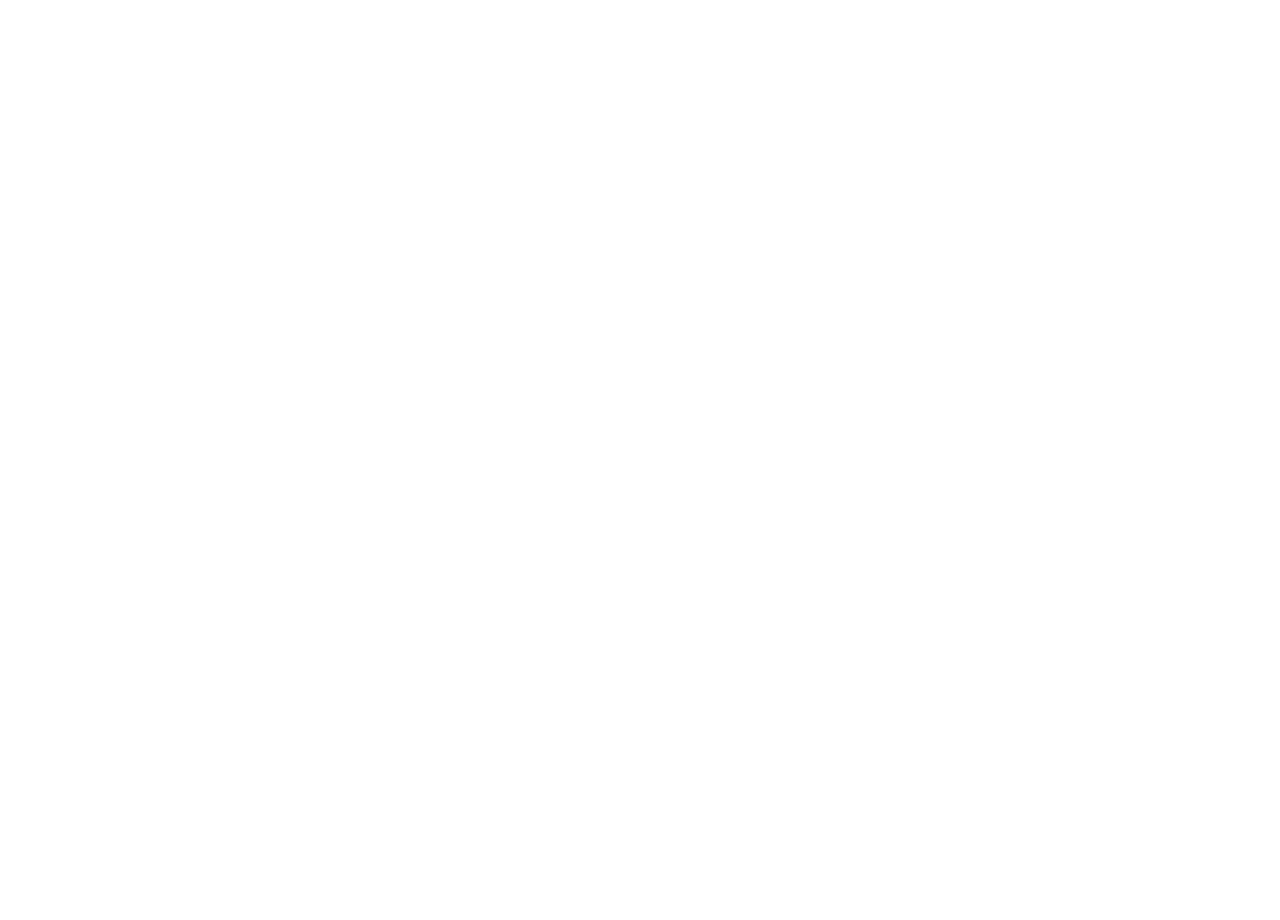
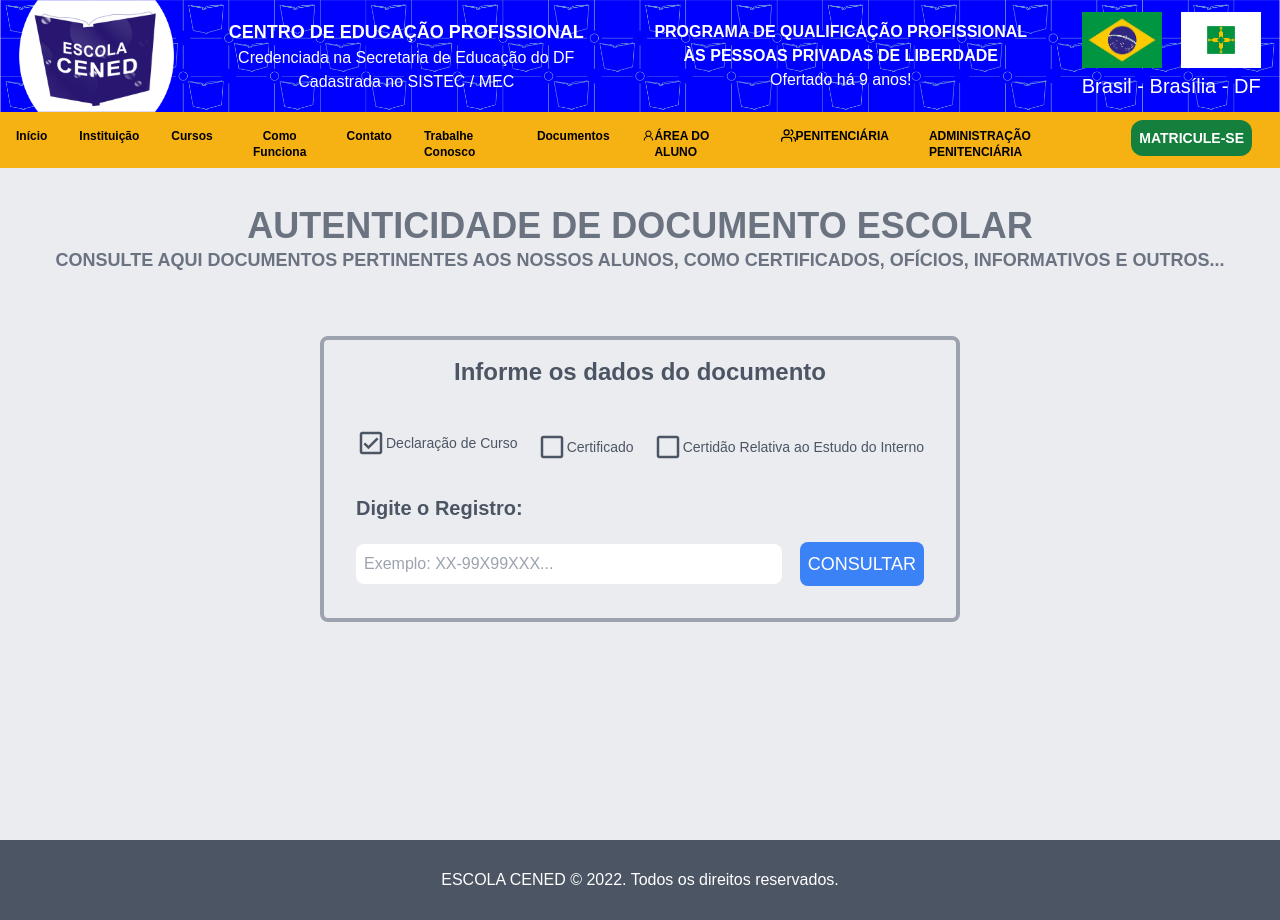
Before and after one commit to lucas-010/cened, a React (Create React App) app: page /documentos in a window 1280 px wide. Before the commit this address had no page. Before the commit the page ends 800 px from the top, so only its background shows below. Built offline with nearby package versions, Linux system fonts and the light colour scheme.

Commit message:
documents consult layout concluded

```diff
--- a/src/App.js
+++ b/src/App.js
@@ -12,6 +12,7 @@
 import Register from './Pages/Register';
 import StudentArea from './Pages/StudentArea';
 import { CircularProgress } from '@mui/material';
+import Documents from './Pages/Documents';
 
 function App() {
   let [loading, setLoading] = useState(true);
@@ -31,6 +32,7 @@
           <Route path='/login' element={<Login/>}/>
           <Route path='/areadoaluno/:idAluno' element={<StudentArea/>}/>
           <Route path='/register' element={<Register/>}/>
+          <Route path='/documentos' element={<Documents/>}/>
         </Routes>
       </BrowserRouter>
     </div>
--- /dev/null
+++ b/src/Pages/Documents.jsx
@@ -0,0 +1,23 @@
+import React, { useEffect } from 'react';
+import Footer from '../components/Footer';
+import Header from '../components/Header'
+import QueryDocument from '../components/QueryDocument';
+import Title from '../components/Title';
+
+export default function Documents() {
+  useEffect(()=>{
+    window.scrollTo(0, 0)
+  }, []);
+  return (
+    <div className='bg-[#EBECF0] absolute'>
+        <Header/>
+        <div className='pt-10 w-screen min-h-screen'>
+            <Title text='AUTENTICIDADE DE DOCUMENTO ESCOLAR'>
+                <p className='text-center flex text-lg items-center font-bold'>CONSULTE AQUI DOCUMENTOS PERTINENTES AOS NOSSOS ALUNOS, COMO CERTIFICADOS, OFÍCIOS, INFORMATIVOS E OUTROS...</p>
+            </Title>
+            <QueryDocument/>
+        </div>
+        <Footer/>
+    </div>
+  )
+}
--- a/src/Pages/List.jsx
+++ b/src/Pages/List.jsx
@@ -226,8 +226,10 @@
         })
         setAllCourses(coursesActives)
         setCourses(coursesActives.slice(0, 10))
-        if(JSON.parse(sessionStorage.getItem('coursesSelected').length > 0)){
-          setCoursesSelected(JSON.parse(sessionStorage.getItem('coursesSelected')))
+        if(sessionStorage.getItem('coursesSelected')){
+          if(JSON.parse(sessionStorage.getItem('coursesSelected').length > 0)){
+            setCoursesSelected(JSON.parse(sessionStorage.getItem('coursesSelected')))
+          }
         }
       })
     }, [])
--- a/src/components/CoursesSelect.jsx
+++ b/src/components/CoursesSelect.jsx
@@ -5,7 +5,7 @@
 
 export default function CoursesSelect({courses, totalPrice, setCoursesSelected, setOpenCart, openCart}) {
   return (
-    <div className={`${!courses.length && !openCart > 0 ? 'invisible' : false} bg-[#D1D5DB] text-gray-600  lg:fixed lg:right-20 lg:mt-32 md:mt-20 h-fit p-4 rounded-xl md:w-1/2 w-full lg:w-1/4 md`}>
+    <div className={`${!courses.length && !openCart > 0 ? 'invisible' : false} bg-[#D1D5DB] text-gray-600  lg:fixed lg:right-20 lg:mt-20 md:mt-20 h-fit p-4 rounded-xl md:w-1/2 w-full lg:w-1/4 md`}>
       <CoursesSelectInfo/>
         <h2 className='text-xl mt-2 text-center flex items-center justify-center font-bold'><BsCart4 size={40}/>Cursos Selecionados</h2>
         {courses.length > 3 ? <div className='lg:hidden flex justify-end self-end md:p-0 p-1'><BsFillArrowUpCircleFill onClick={()=>{document.getElementById('cart').scrollBy(0, -150);}} size='2rem'/></div>:''}
--- a/src/components/Footer.jsx
+++ b/src/components/Footer.jsx
@@ -2,7 +2,7 @@
 
 export default function Footer() {
   return (
-    <div className='flex flex-col mt-10 bg-gray-600 text-center justify-center text-white h-20 w-screen bottom-0'>
+    <div className='flex flex-col mt-10 bg-gray-600 text-center justify-center text-white h-20 w-screen'>
 			<p>ESCOLA CENED © {(new Date()).getFullYear()}. Todos os direitos reservados.</p>
     </div>
   )
--- a/src/components/Navbar.jsx
+++ b/src/components/Navbar.jsx
@@ -28,6 +28,7 @@
             </div>
             <ListItem text={'Contato'} link='/contato'/>
             <ListItem text={'Trabalhe Conosco'} link='/trabalheconosco'/>
+            <ListItem text={'Documentos'} link='/documentos'/>
           </ul>
         </div>
         <div className="flex flex-col lg:flex-row p-2 font-bold lg:justify-end xl:text-sm right-0 text-xs">
--- /dev/null
+++ b/src/components/QueryDocument.jsx
@@ -0,0 +1,35 @@
+import React, { useState } from 'react'
+import {MdOutlineCheckBoxOutlineBlank, MdOutlineCheckBox} from 'react-icons/md'
+
+export default function QueryDocument() {
+    const [typeDoc, setTypeDoc] = useState(1)
+  return (
+    <div className='w-11/12 mt-10 m-auto text-gray-600 p-4 border-4 rounded-lg border-gray-400 lg:w-1/2'>
+        <h2 className='text-2xl text-center font-semibold'>Informe os dados do documento</h2>
+        <div className='flex mt-5 flex-col text-sm lg:flex-row p-4 lg:justify-between md:flex-col'>
+            <div onClick={()=> setTypeDoc(1)} className='flex items-center cursor-pointer'>
+                {typeDoc === 1 ? <MdOutlineCheckBox size={30}/> : <MdOutlineCheckBoxOutlineBlank size={30}/>}
+                Declaração de Curso
+            </div>
+
+            <div onClick={()=> setTypeDoc(2)} className='flex mt-2 items-center cursor-pointer'>
+                {typeDoc === 2 ? <MdOutlineCheckBox size={30}/> : <MdOutlineCheckBoxOutlineBlank size={30}/>}
+                Certificado
+            </div>
+
+            <div onClick={()=> setTypeDoc(3)} className='flex mt-2 items-center cursor-pointer'>
+                {typeDoc === 3 ? <MdOutlineCheckBox size={30}/> : <MdOutlineCheckBoxOutlineBlank size={30}/>}
+                Certidão Relativa ao Estudo do Interno
+            </div>
+        </div>
+
+        <div className='p-4'>
+            <label htmlFor="" className='text-xl font-semibold'>Digite o Registro: </label>
+            <div className='flex items-start lg:items-center mt-5 flex-col lg:flex-row lg:justify-between'>
+                <input type="text" placeholder='Exemplo: XX-99X99XXX...' className='p-2 outline-none rounded-lg lg:w-3/4 w-11/12'/>
+                <button className='text-lg bg-blue-500 hover:bg-blue-800 transition-colors p-2 mt-5 lg:mt-0 rounded-lg text-white'>CONSULTAR</button>
+            </div>
+        </div>
+    </div>
+  )
+}
```
